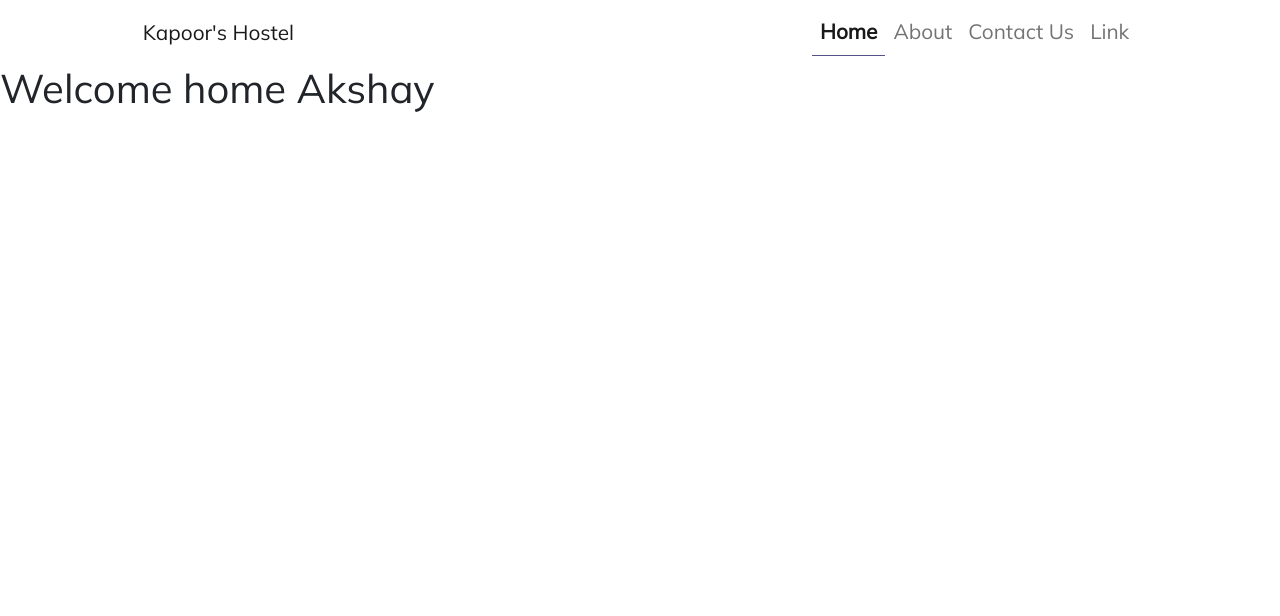
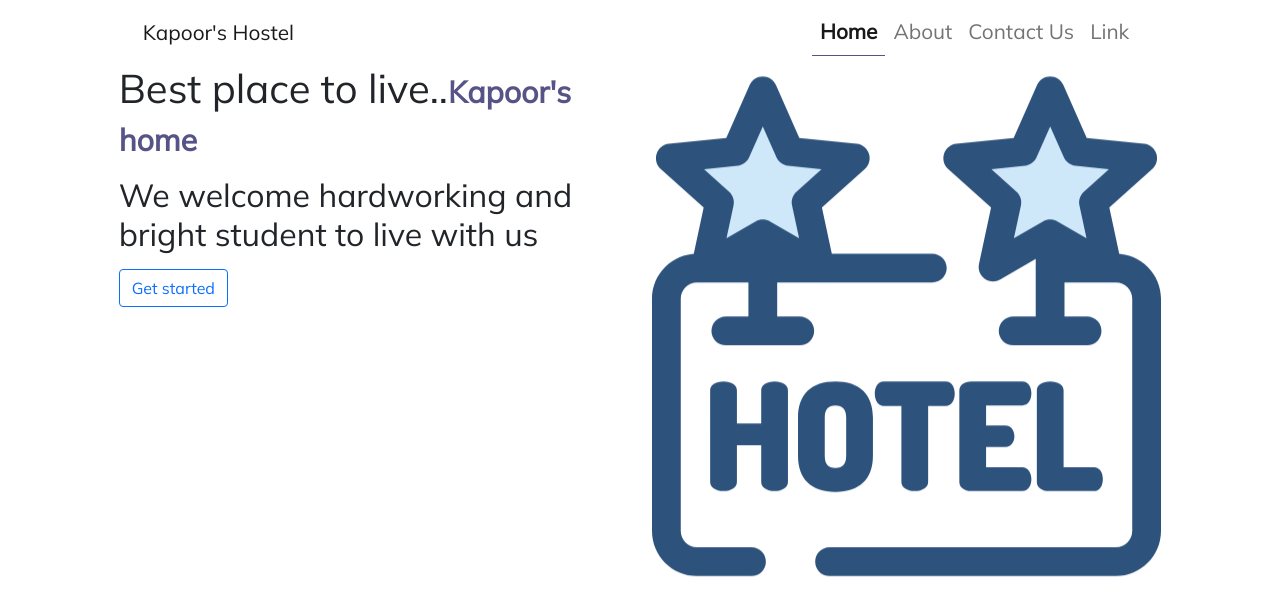
Before and after one commit to AkshayWay/hostel_website, a React (Create React App) app: page / in a window 1280 px wide. Shown: the top 616 px of the page. Built offline with nearby package versions, Linux system fonts and the light colour scheme.

Commit message:
Home page design
Home page design

```diff
--- a/src/Home.jsx
+++ b/src/Home.jsx
@@ -1,10 +1,42 @@
 import "./App.css";
 import React from "react";
+
+import homeImage from "../src/Images/hostel_page.svg";
 
 const Home = () => {
   return (
     <>
-      <h1>Welcome home Akshay</h1>
+      <section id="header" className="d-flex align-items-center">
+        <div className="container-fluid nav_bg">
+          <div className="row">
+            <div className="col-10 mx-auto">
+              <div className="row">
+                <div className="col-md-6 pt-6 pt-lg-0 order-2 order-lg-1">
+                  <h1>
+                    Best place to live..
+                    <strong className="brand-design">Kapoor's home</strong>
+                  </h1>
+                  <h2 className="my-3">
+                    We welcome hardworking and bright student to live with us
+                  </h2>
+                  <div className="mt-3">
+                    <a href="#" className="btn btn-outline-primary">
+                      Get started
+                    </a>
+                  </div>
+                </div>
+                <div className="col-lg-6 order-1 order-lg-2 header-img">
+                  <img
+                    src={homeImage}
+                    className="img-fluid animated"
+                    alt="Home img"
+                  />
+                </div>
+              </div>
+            </div>
+          </div>
+        </div>
+      </section>
     </>
   );
 };
--- a/src/index.css
+++ b/src/index.css
@@ -27,6 +27,33 @@
   color: #565387 !important;
 }
 
+#header .btn-get-started:hover{
+  background-color: #3498db;
+  color:#fff;
+}
+.header-img{
+  text-align: center;
+}
+#header .animated{
+  animation: up-down 2s ease-in-out infinite alternate-reverse both;
+}
+
+@-webkit-keyframes up-down{
+  0%{
+    transform: translateY(10px);
+  }
+  100%{
+    transform: translateY(-10px);
+  }
+}
+@keyframes  up-down{
+  0%{
+    transform: translateY(10px);
+  }
+  100%{
+    transform: translateY(-10px);
+  }
+}
 @media (max-width:991px){
   .menu-active{
     font-weight: bold;
```
Also changed, not shown: src/Images/hostel_page.svg (added).
